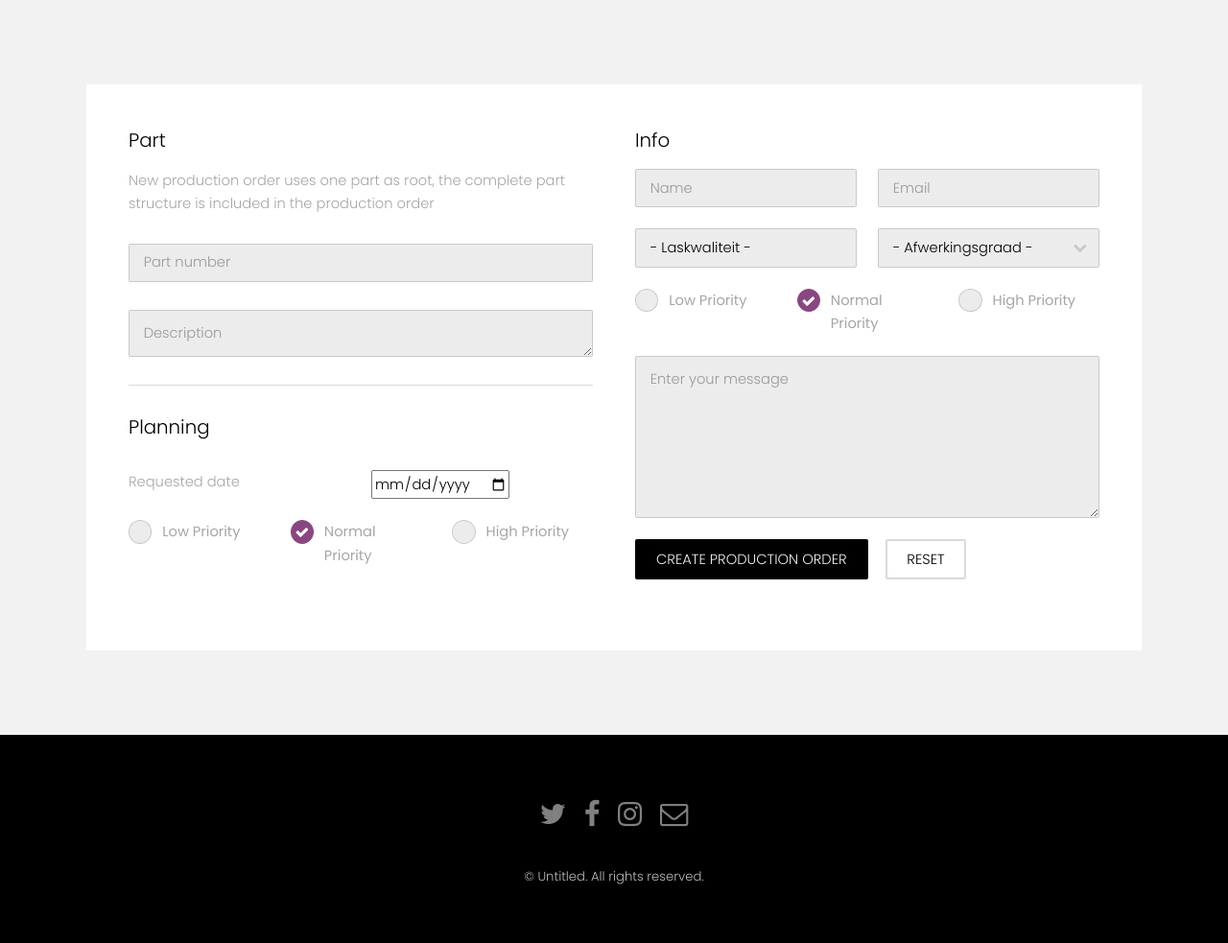
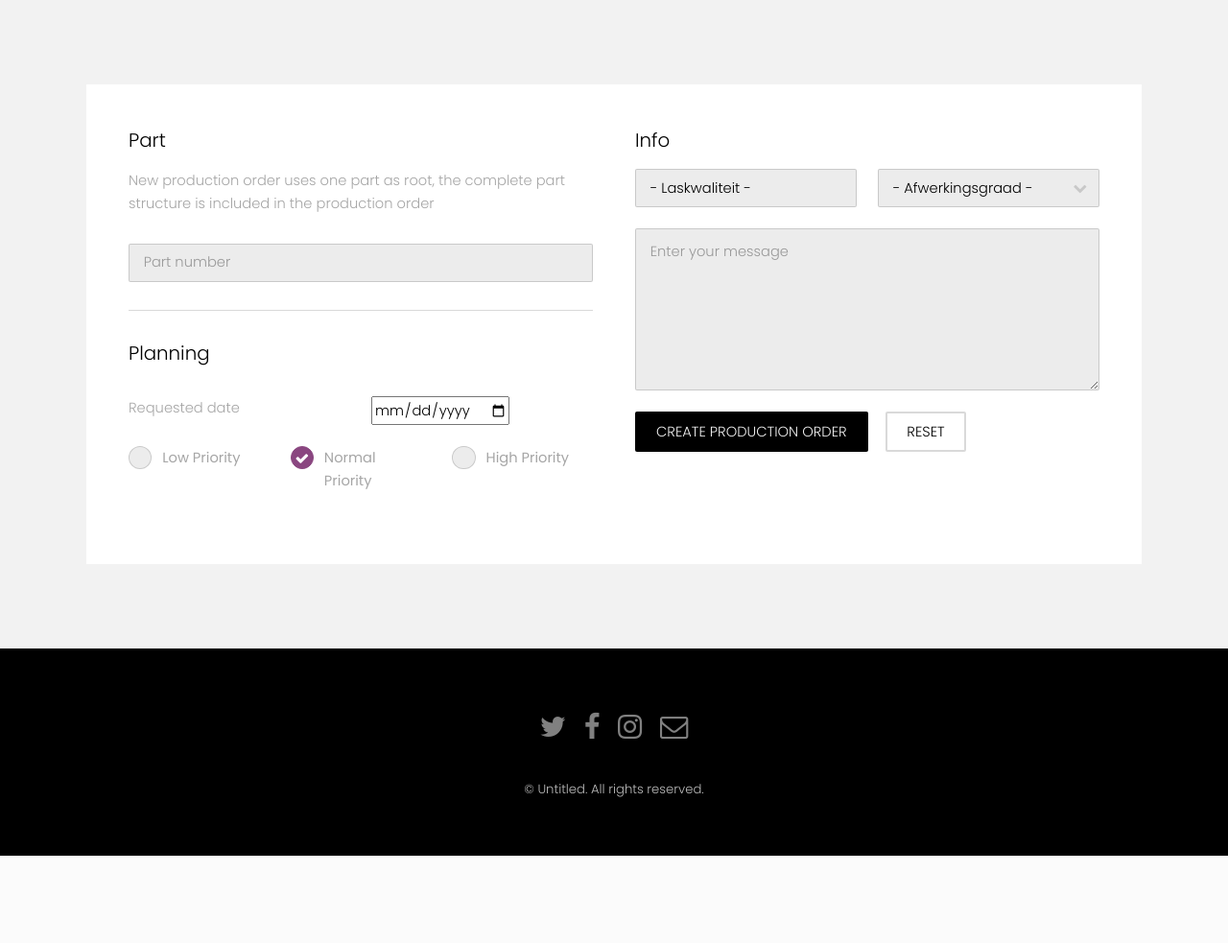
Before and after one commit to StevenDumon/miniMaze, a PHP site: page /newProductionOrder.php in a window 1280 px wide. Shown: the part 48-1031 px from the top of the page at 96% size. After the commit the page ends 940 px from the top, so only its background shows below. Run offline with PHP 8.4, Linux system fonts and the light colour scheme; tables that the repository leaves empty or names only in its code hold one stand-in row (values such as "Sample post").

Commit message:
Create new Production Order page accepts attributes with POST

```diff
--- a/newProductionOrder.php
+++ b/newProductionOrder.php
@@ -46,10 +46,9 @@
 									<!-- Text stuff -->
 										<h3>Part</h3>
 										<p>New production order uses one part as root, the complete part structure is included in the production order</p>
-										<form autocomplete="off" action="part_details.php" method="get" enctype="multipart/form-data">
+
+										<form autocomplete="off" method="post" action="scripts/createProductionOrder.php" enctype="multipart/form-data">
 					            <p><input type="text" id="productionOrderRootPart" name="productionOrderRootPart" placeholder="Part number"></p>
-					          </form>
-
 
 											<!-- Autocomplete -->
 							      	<script src="scripts/autoComplete.js"></script>
@@ -60,11 +59,9 @@
 								      		$result = $conn->query($query);
 													$numPart=0; // use counter to avoid printing comma before first result
 
-
 													if ($result->num_rows > 0){
 														// write array var declaration
 														echo 'var parts = [';
-													//echo '"option 1"';
 
 									        	while($row = $result->fetch_assoc()){
 															$numPart++;
@@ -74,7 +71,6 @@
 									        	} // end loop all results
 
 														// write array variable closing
-													// echo ', "option 4"';
 														echo "];";
 							      			} // end if num_rows > 0
 													// end adding parts to textfield autocomplete
@@ -82,14 +78,13 @@
 							      		autocomplete(document.getElementById("productionOrderRootPart"), parts, 100);
 							      	</script>
 
-										<div class="12u$">
+											<!--<div class="12u$">
 												<textarea name="description" id="description" placeholder="Description" rows="1"></textarea>
-										</div>
+											</div>-->
 
 											<hr \>
 
 											<h3>Planning</h3>
-										<form>
 					            <p></p>
 											<!-- Break -->
 											<div class="row uniform">
@@ -115,22 +110,12 @@
 												</div>
 											</div>
 
-					          </form>
-
 										</div>
 										<div class="6u$ 12u$(medium)">
 
-									<!-- Form -->
 										<h3>Info</h3>
 
-										<form method="post" action="scripts/createProductionOrder.php" enctype="multipart/form-data">
 										<div class="row uniform">
-												<div class="6u 12u$(xsmall)">
-													<input type="text" name="name" id="name" value="" placeholder="Name" />
-												</div>
-												<div class="6u$ 12u$(xsmall)">
-													<input type="email" name="email" id="email" value="" placeholder="Email" />
-												</div>
 											<div class="6u 12u$(xsmall)">
 												<select name="laskwaliteit" id="laskwaliteit">
 													<option value="">- Laskwaliteit -</option>
@@ -142,7 +127,7 @@
 											</div>
 											<div class="6u$ 12u$(xsmall)">
 												<div class="select-wrapper">
-														<select name="laskwaliteit" id="laskwaliteit">
+													<select name="afwerkingsgraad" id="afwerkingsgraad">
 														<option value="">- Afwerkingsgraad -</option>
 														<option value="1">Manufacturing</option>
 														<option value="1">Shipping</option>
@@ -153,23 +138,10 @@
 											</div>
 
 											<!-- Break -->
-												<div class="4u 12u$(small)">
-													<input type="radio" id="priority-low" name="priority">
-													<label for="priority-low">Low Priority</label>
-												</div>
-												<div class="4u 12u$(small)">
-													<input type="radio" id="priority-normal" name="priority" checked>
-													<label for="priority-normal">Normal Priority</label>
-												</div>
-												<div class="4u$ 12u$(small)">
-													<input type="radio" id="priority-high" name="priority">
-													<label for="priority-high">High Priority</label>
-												</div>
-
-												<!-- Break -->
 											<div class="12u$">
 												<textarea name="message" id="message" placeholder="Enter your message" rows="6"></textarea>
 											</div>
+
 											<!-- Break -->
 											<div class="12u$">
 												<ul class="actions">
@@ -179,8 +151,6 @@
 											</div>
 										</div>
 									</form>
-
-
 								</div>
 							</div>
 						</div> <!-- end class "content"-->
```
Also changed, not shown: scripts/createProductionOrder.php (+25 -24 lines). Lines whose indentation alone changed are shown as unchanged.
